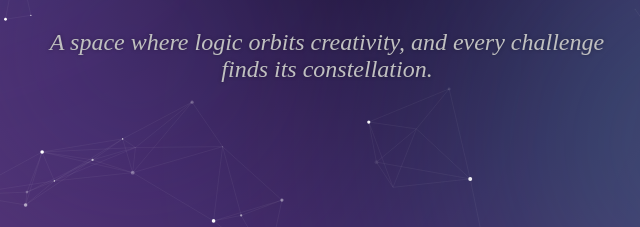
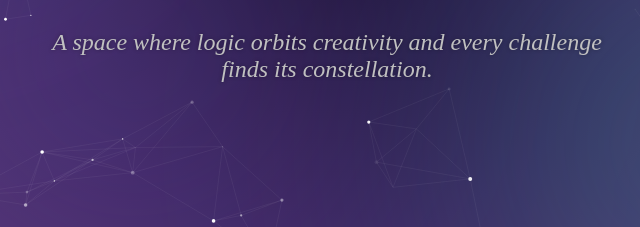
Before and after one commit to tajazziahb/jazzi-verse, a website built with Vite: page index.html in a window 1280 px wide. Shown: the part 464-691 px from the top of the page, 313-953 px from the left. Built offline with nearby package versions, Linux system fonts and the light colour scheme; files whose address does not match are found by name.

```diff
--- a/index.html
+++ b/index.html
@@ -40,7 +40,7 @@
   <section class="hero fade-in-up" id="hero">
     <h1 class="hero-title fade-in">Welcome to JazziVerse</h1>
     <p class="ambient-quote fade-in">
-      A space where logic orbits creativity, and every challenge finds its constellation.
+      A space where logic orbits creativity and every challenge finds its constellation.
     </p>
 
 
```
